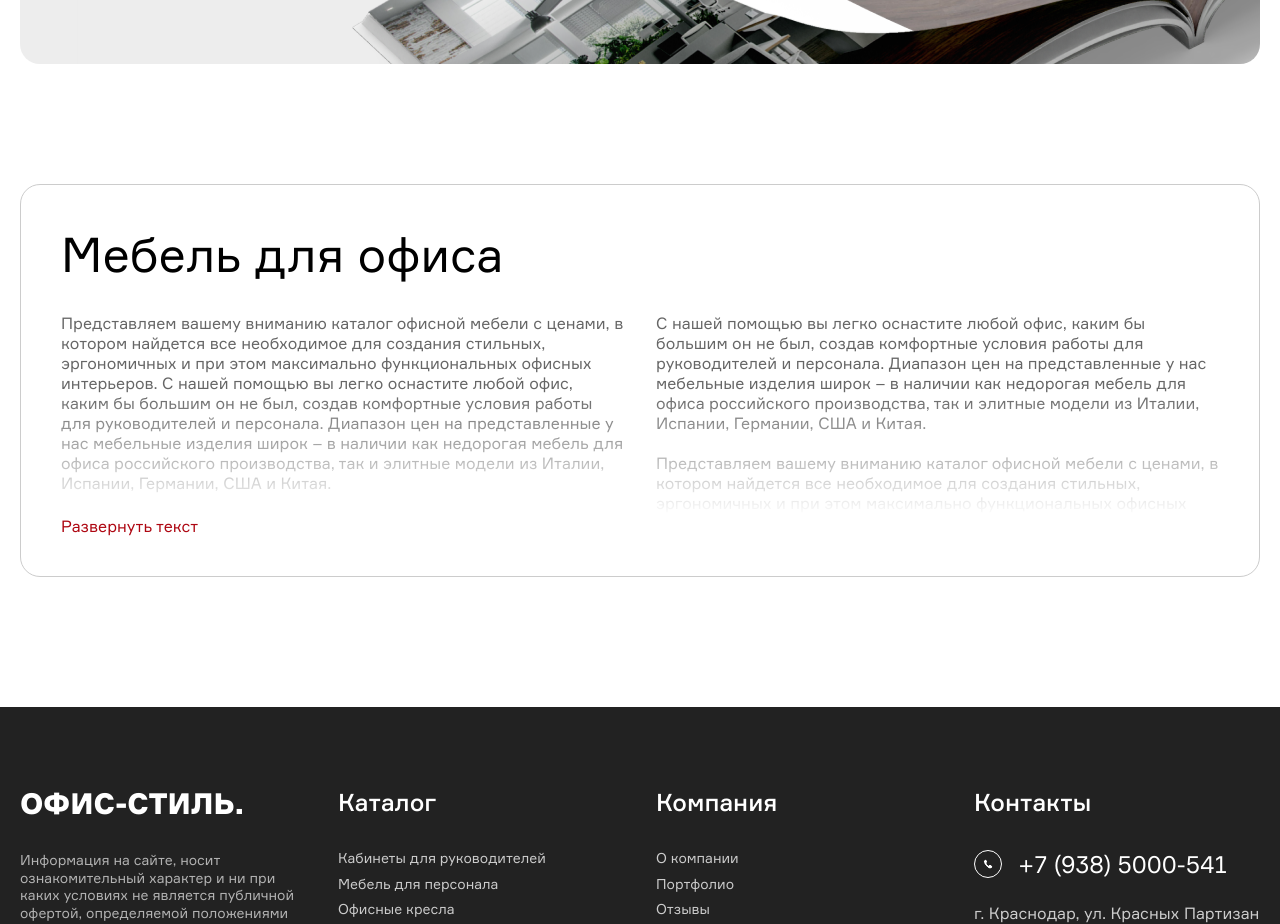
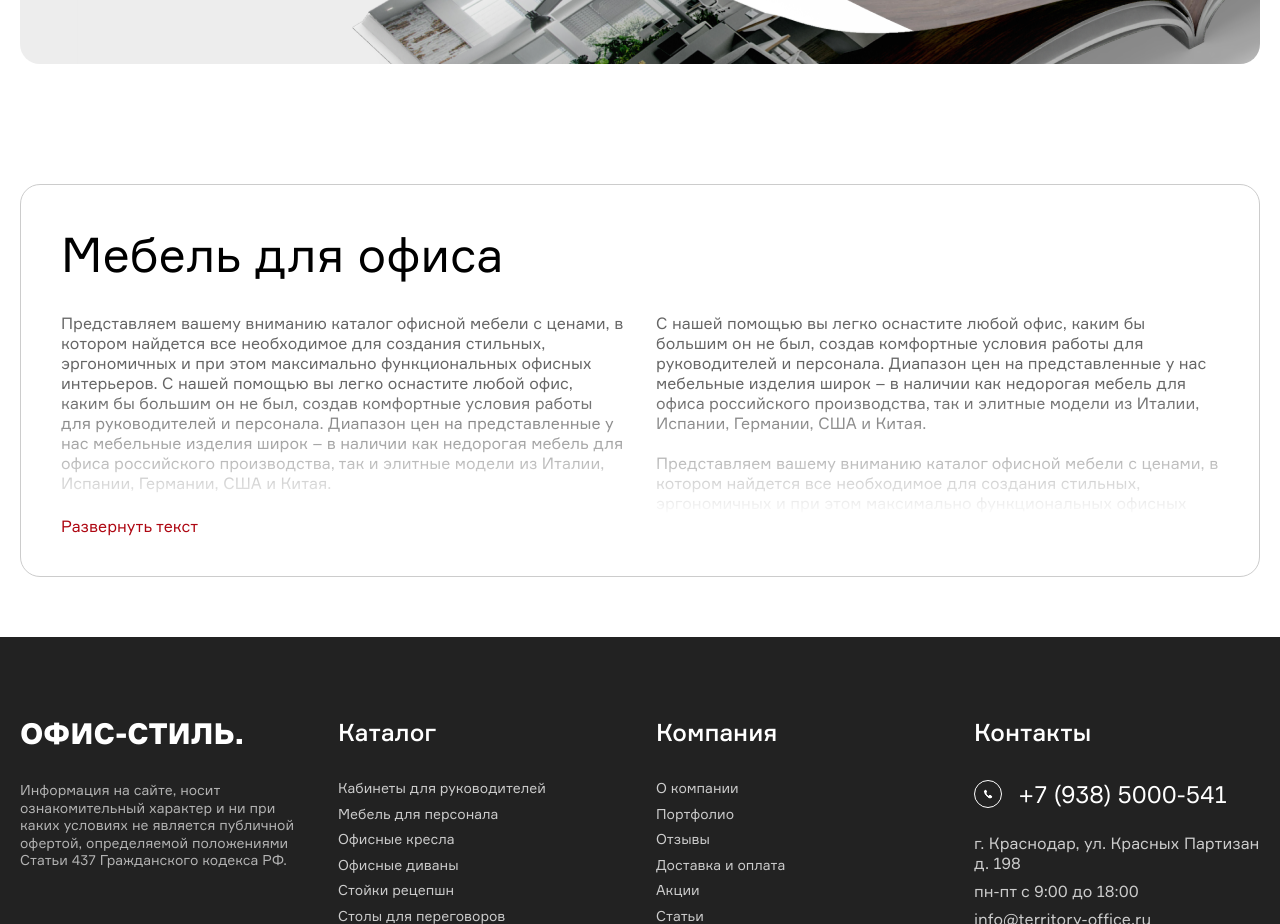
Before and after one commit to mryaxyobek/office-style, a React (Vite) app: page /catalog in a window 1280 px wide. Shown: the part 1400-2324 px from the top of the page. Built offline with nearby package versions, Linux system fonts and the light colour scheme.

Commit message:
"about company" section is optimized for all devices

```diff
--- a/src/components/AboutCompany.jsx
+++ b/src/components/AboutCompany.jsx
@@ -8,11 +8,11 @@ const AboutCompany = () => {
     };
 
     return (
-        <section className="pt-60px pb-130px">
+        <section className="py-60r">
             <div className="container">
-                <div className="border border-primary-gray-20 rounded-2.5xl p-10">
-                    <h2 className="mb-7">Мебель для офиса</h2>
-                    <div className={`${toggleShowText ? 'max-h-max pb-10' : 'max-h-223px'} grid grid-cols-2 gap-8 relative overflow-hidden`}>
+                <div className="border border-primary-gray-20 rounded-2.5xl p-10 max-730:p-8 max-640:p-7 max-470:p-5">
+                    <h2 className="mb-7 text-normal">Мебель для офиса</h2>
+                    <div className={`${toggleShowText ? 'max-h-max pb-10' : 'max-h-223px'} grid grid-cols-2 gap-8 relative overflow-hidden max-580:grid-cols-1`}>
                         <p className="text-regular-16 text-primary-gray-60">Представляем вашему вниманию каталог офисной мебели с ценами, в котором найдется все необходимое для создания стильных, эргономичных и при этом максимально функциональных офисных интерьеров. С нашей помощью вы легко оснастите любой офис, каким бы большим он не был, создав комфортные условия работы для руководителей и персонала.
                             Диапазон цен на представленные у нас мебельные изделия широк – в наличии как недорогая мебель для офиса российского производства, так и элитные модели из Италии, Испании, Германии, США и Китая.
                             <br /><br />
```
